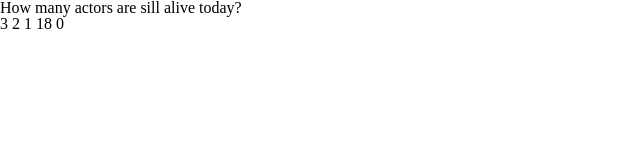
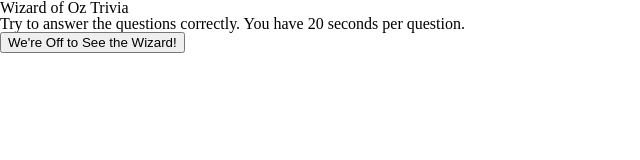
Before and after one commit to gradientus/TriviaGame, a plain HTML site: page index.html in a window 1280 px wide. Shown: the whole page, without its empty margins (0-640 px from the left). Drawn offline with nearby package versions, Linux system fonts and the light colour scheme.

Commit message:
Start over, better code this time.

```diff
--- a/assets/css/style.css
+++ b/assets/css/style.css
@@ -1,4 +1,4 @@
-html {
+/* html {
   box-sizing: border-box;
 }
 
@@ -6,4 +6,8 @@ html {
 *:before,
 *:after {
   box-sizing: inherit;
+} */
+
+body {
+  background-color: "green";
 }
--- a/assets/javascript/app.js
+++ b/assets/javascript/app.js
@@ -2,192 +2,99 @@ $(document).ready(function() {
   var questions = [
     {
       q: "What was the original color of Dorothy's slippers?",
-      a: ["purple", "blue", "emerald", "ruby"],
-      c: "silver"
+      a: ["purple", "orange", "emerald", "silver", "ruby"]
     },
     {
       q: "What was Toto's real name?",
-      a: ["Chris", "Toto", "Spot", "Kitty"],
-      c: "Terry"
+      a: ["Chris", "Terry", "Toto", "Spot", "Kitty"]
     },
     {
       q: "Who wrote the Wizard of Oz series?",
-      a: ["F. Scott Fitzgerald", "W.C. Fields", "Walt Disney", "Gerald Ford"],
-      c: "L. Frank Baum"
+      a: [
+        "F. Scott Fitzgerald",
+        "W.C. Fields",
+        "Walt Disney",
+        "Anne Rice",
+        "L. Frank Baum"
+      ]
     },
     {
       q: "What was used to simulate snow in the poppies scene?",
-      a: ["rice", "tissue paper", "snow", "spit"],
-      c: "asbestos"
+      a: ["rice", "tissue paper", "feathers", "spit", "asbestos"]
     },
     {
       q: "What is the name of the leader of the flying moneys?",
-      a: ["Bobo", "Zippy", "Coco", "Randy"],
-      c: "Nikko"
-    },
-    {
-      q: "What year was the Wonderful Wizard of Oz (book) written?",
-      a: ["1939", "1890", "1945", "1929"],
-      c: "1900"
-    },
-    {
-      q: "How old was Judy Garland during the filming of the Wizard of Oz?",
-      a: ["18", "22", "25", "40"],
-      c: "16"
+      a: ["Nikko", "Bobo", "Donald Trump", "Coco", "Hoohoo"]
     },
     {
       q: "What Auntie Em's full name?",
-      a: ["Emilia Earhart", "Auntie Em", "Liza Minelli", "Gerturde Oz"],
-      c: "Emily Gale"
+      a: ["Auntie Em", "Emily Ozma", "Almira Gulch", "Emily Gale", "baglady"]
     },
     {
-      q: "How many actors are sill alive today?",
-      a: ["3", "2", "1", "18"],
-      c: "0"
+      q: "What was the Good Witch of the North named?",
+      a: ["Bob", "Glenda", "Glinda", "Bubbles", "Dorothy"]
+    },
+    {
+      q: "Who starred as the Wicked Witch of the West?",
+      a: [
+        "Margaret Hamilton",
+        "Judy Garland",
+        "Bettle Grable",
+        "Billie Burke",
+        "Gretta Garbo"
+      ]
     },
     {
       q: "What species were the gaurds of the Wicked Witch's castle?",
-      a: ["Wizards", "Munchins", "Gnomes", "Quadlings"],
-      c: "Winkies"
+      a: ["Muchkins", "Quadlings", "Winkies", "Ogres", "Toads"]
     },
     {
-      q:
-        "Which famous vaudville actress played Glinda the Good Witch of the North?",
-      a: ["Billy Jean", "Judy Garland", "Amos Snatch", "Heather Locklear"],
-      c: "Billie Burke"
-    },
-    {
-      q: "Why was Shirley Temple passed over for the role of Dorthy?",
-      a: [
-        "She didn't want the role.",
-        "She was busy with other movies.",
-        "She was ill.",
-        "She was getting too old."
-      ],
-      c: "Her singing voice was shit."
-    },
-    {
-      q: "At the beginning of the movie, who is the movie dedicated to?",
-      a: [
-        "Judy Garland",
-        "The poor souls lost in the war",
-        "There is no dedication",
-        "Toto"
-      ],
-      c: "The young at heart"
-    },
-    {
-      q: "What Pink Floyd album can be nearly synchronized with the movie?",
-      a: [
-        "Momentary Lapse of Reason",
-        "The Wall",
-        "Ummagumma",
-        "The Division Bell"
-      ],
-      c: "The Dark Side of the Moon"
-    },
-    {
-      q:
-        "Which of the following does the Wicked Witch say when she is melting?",
-      a: [
-        "It's not fair!",
-        "How dare you! You bitch!",
-        "Is that all you got?",
-        "Monkeys! Kill her"
-      ],
-      c: "Oh what a world!  What a world!"
-    },
-    {
-      q: "Who was the sister of the Wicked Witch of the West?",
-      a: [
-        "Wicked Witch of the North",
-        "Ozma of Oz",
-        "The Patchwork Girl",
-        "Amy"
-      ],
-      c: "Wicked Witch of the East"
-    },
-    {
-      q: "What did the Wicked Witch write in the sky above the Emerald City?",
-      a: [
-        "You will all die!",
-        "Donald Trump for President",
-        "Yolo",
-        "Surrender!"
-      ],
-      c: "Surrender Dorothy"
-    },
-    {
-      q: "Who were Dorothy's companions?",
-      a: [
-        "Lion, Tigers, Bears, Toto",
-        "Tin Man, Wizard of Oz, Glinda, the Munchkins",
-        "She was alone",
-        "Hunk, Zeke, Professor, Almira"
-      ],
-      c: "Scarecrow, Tin Man, Cowardly Lion, Toto"
-    },
-    {
-      q: "What year did the movie premier on TV?",
-      a: ["1971", "1961", "1939", "1980"],
-      c: "1956"
-    },
-    {
-      q: "What did the Wizard of Oz want before granting any wishes?",
-      a: [
-        "ruby slippers",
-        "capture the Wicked Witch",
-        "escape from the Emeral City",
-        "water"
-      ],
-      c: "the Wicked Witches broomstick"
+      q: "How did they get the horses colored in the Emerald City?",
+      a: ["paint", "dye", "Jello", "CGI", "brown"]
     }
   ];
 
-  var randomQuestion = Math.floor(Math.random() * (20 - 0 + 1)) + 0;
-  var questionsText = $("<div>");
-  var answersText = $("<div>");
-  $(questionsText).addClass("questions");
-  $(answersText).addClass("answers");
-  $(questionsText).text(questions[randomQuestion].q);
-  console.log(randomQuestion);
+  //function to create the rules message and the button
+  function gameStart() {
+    var rulesText = $("<div>");
+    var startButton = $("<button>");
 
-  $(answersText).text(
-    questions[randomQuestion].a[0] +
-      " " +
-      questions[randomQuestion].a[1] +
-      " " +
-      questions[randomQuestion].a[2] +
-      " " +
-      questions[randomQuestion].a[3] +
-      " " +
-      questions[randomQuestion].c
-  ); //F
-  $("#questionsHere").append(questionsText);
-  $("#answersHere").append(answersText);
+    rulesText.addClass("rulesText");
+    rulesText.text(
+      "Try to answer the questions correctly. You have 20 seconds per question."
+    );
+    $(".contents").append(rulesText);
+
+    startButton.addClass("startButton");
+    startButton.text("We're Off to See the Wizard!");
+    $(".contents").append(startButton);
+  }
+  gameStart();
+
+  //function generates a random number to pick from and adds to an array so that it cannot pick that question again.
+  function pickQuestion() {
+    //var alreadyPicked = []; //so you don't get the same question
+    var whichQuestion = Math.floor(Math.random() * questions.length);
+    //alreadyPicked.push(whichQuestion);
+    return whichQuestion;
+    //QUESTION: do I need to return something here? or should I remove the array and put it else where assign a variable with the value of this function?
+  }
+
+  //function to add the picked question and answer from pickedQuestion to the contents class
+  // function generateQuestion() {
+  //   var questionText = $("<div>");
+  //   questionText.addClass("questionText");
+  //   questionText.text(questions[5].q);
+  //   $(".content").append(questionText);
+  // }
+
+  //when the start button is clicked the contents are cleared to make way for the questions and answers
+  $(".startButton").on("click", function() {
+    $(".contents").empty();
+    var questionText = $("<div>");
+    $(questionText).addClass("questionText");
+    $(questionText).text(questions[pickQuestion()].q);
+    $(".contents").append(questionText);
+    console.log(pickQuestion());
+  });
 });
-
-//TODO:  Foundation
-//randomize the order of the questions 0-3 & c.
-//put all the answers into buttons
-//add an on click event listener to detect which of the answers the user click on
-//if the user clicks on any of the answers except c, show that the answer is wrong
-//else if the user clicks on c then show that the answer is right
-
-//create an array of good answer gifs (10)
-//create an arry of bad answer gifs (10)
-//create an array of game over gifs (5)
-
-//TODO: Game
-//if the correct answer is chosen show random good gif and correct
-//if an incorrect answer is chosen show random bad gif and the correct answer
-//count how many good answers
-//count how many bad answers
-//only 5 questions
-//at the end of the 5 questions give a score
-//at the end give a chance to play again
-
-//TODO: timers
-//add timer, give 10-20 seconds to answer the question, if you answer then bad gif and correct answer shown, test it out
-//add timer, give 5-10 seconds to see the right/wrong answer
-//at the very end, no timer just the score and a chance to start again and a larger game over gif
--- a/index.html
+++ b/index.html
@@ -5,12 +5,15 @@
     <meta name="viewport" content="width=device-width, initial-scale=1.0">
     <meta http-equiv="X-UA-Compatible" content="ie=edge">
     <link rel="stylesheet" href="assets/css/reset.css">
+
     <link rel="stylesheet" href="assets/css/style.css">
     <title>Trivia Game</title>
   </head>
   <body>
-    <div id="questionsHere"></div>
-    <div id="answersHere"></div>
+    <div id="mainBox">
+      <div class="title">Wizard of Oz Trivia</div>
+      <div class="contents"></div>
+    </div>
     <script
       src="https://cdnjs.cloudflare.com/ajax/libs/jquery/3.2.1/jquery.min.js"></script>
     <script src="assets/javascript/app.js"></script>
```
Also changed, not shown: assets/images/the-wizard-of-oz-516687_960_720.jpg (added), assets/images/witches-legs-3702150_960_720.png (added), 1 other file.
